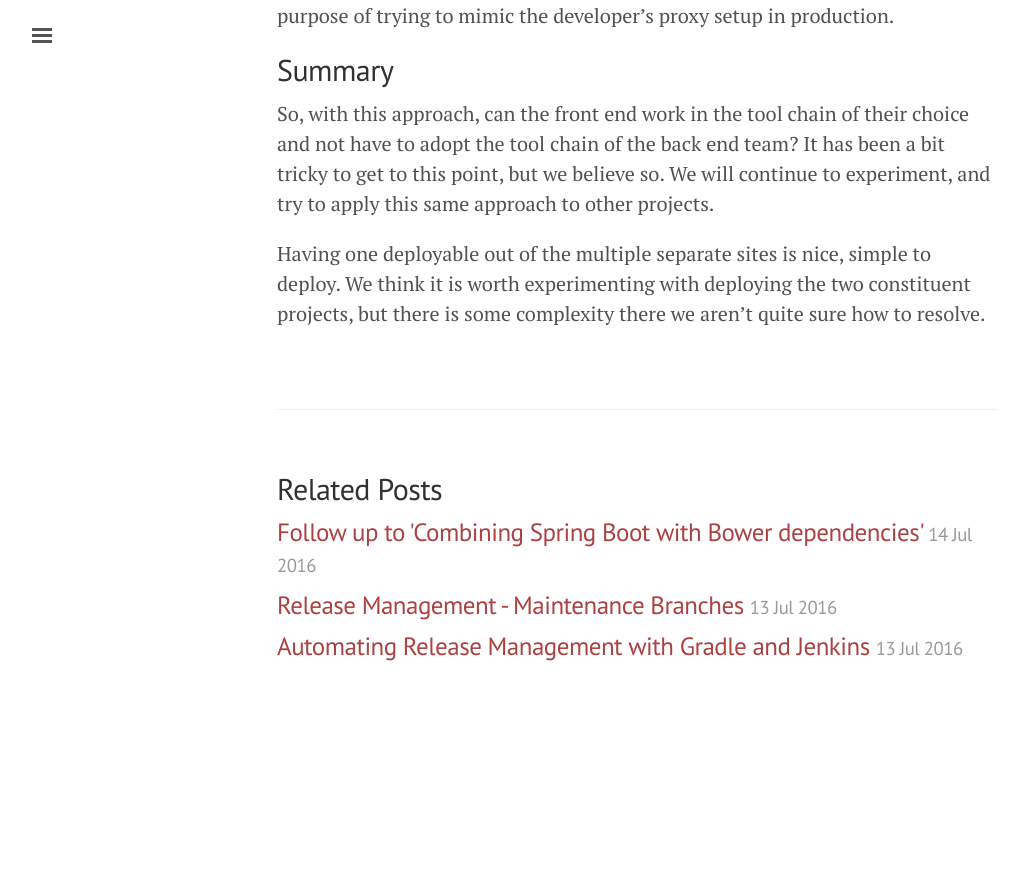
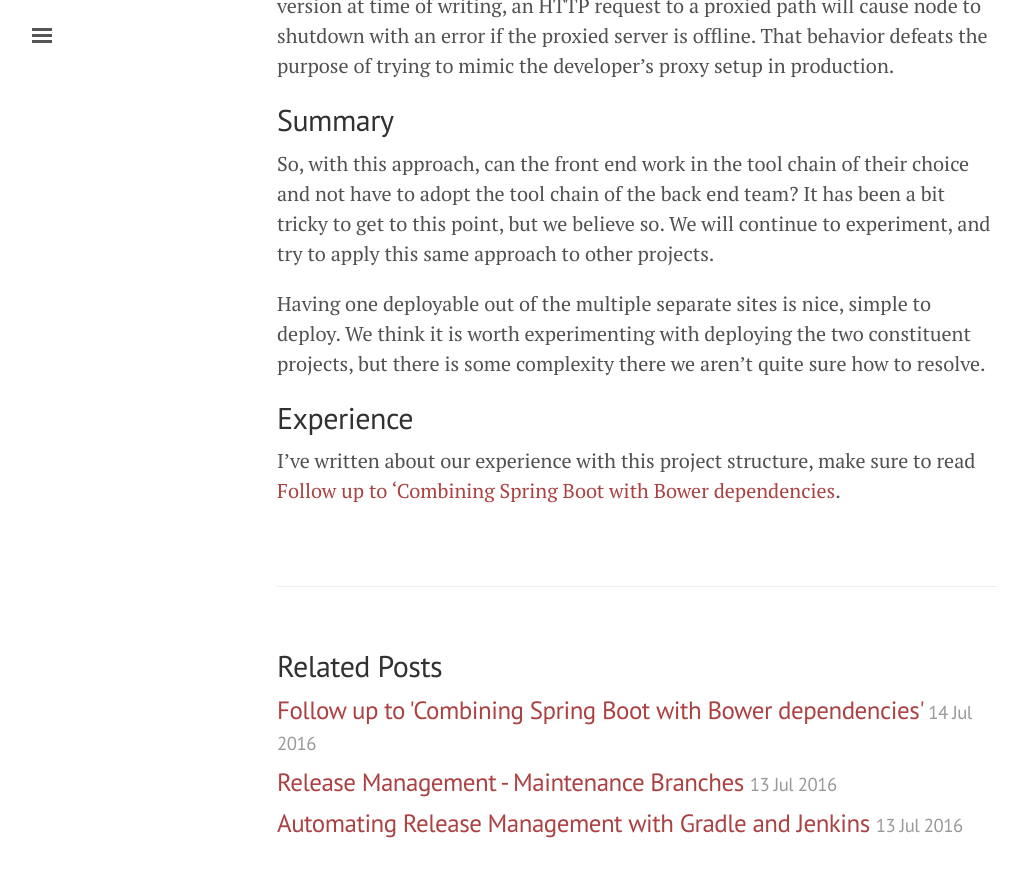
Before and after one commit to nblair/nblair.github.io, a Jekyll site: the page built from _posts/2016-04-21-combining-spring-boot-bower.md, in a window 1280 px wide and 900 px high, scrolled down 4700 px. Shown: the top 877 px of the window, without its empty margins (3-1024 px from the left). Built offline with Jekyll 4.4.1, drawn with Linux system fonts in a browser that asks for light colours; nearby versions of some CDN libraries; before the commit the page ends 5422 px from its top, so only the background shows below that; some of the changed text lies outside the part shown.

Commit message:
update: link from original post to follow up

```diff
--- a/_posts/2016-04-21-combining-spring-boot-bower.md
+++ b/_posts/2016-04-21-combining-spring-boot-bower.md
@@ -13,6 +13,8 @@ tags:
 In this post I'll describe a technique we recently employed to split a site in half, then re-assemble for deployment.
 
 We'll start with the Spring Boot runnable jar providing a REST API. With a few Maven tricks, we can combine that jar with a static site retrievable via bower, and end up with a new shippable Spring Boot runnable jar with both.
+
+*This post was updated on July 14, 2016, see the follow up [at the bottom](#experience).*
 
 ## Background
 
@@ -113,3 +115,7 @@ The answer to this is yes. Running the 2 services could give you some resiliency
 So, with this approach, can the front end work in the tool chain of their choice and not have to adopt the tool chain of the back end team? It has been a bit tricky to get to this point, but we believe so. We will continue to experiment, and try to apply this same approach to other projects.
 
 Having one deployable out of the multiple separate sites is nice, simple to deploy. We think it is worth experimenting with deploying the two constituent projects, but there is some complexity there we aren't quite sure how to resolve.
+
+## <a name="experience"></a>Experience
+
+I've written about our experience with this project structure, make sure to read [Follow up to 'Combining Spring Boot with Bower dependencies]({% post_url 2016-07-14-spring-boot-bower-follow-up %}).
```
